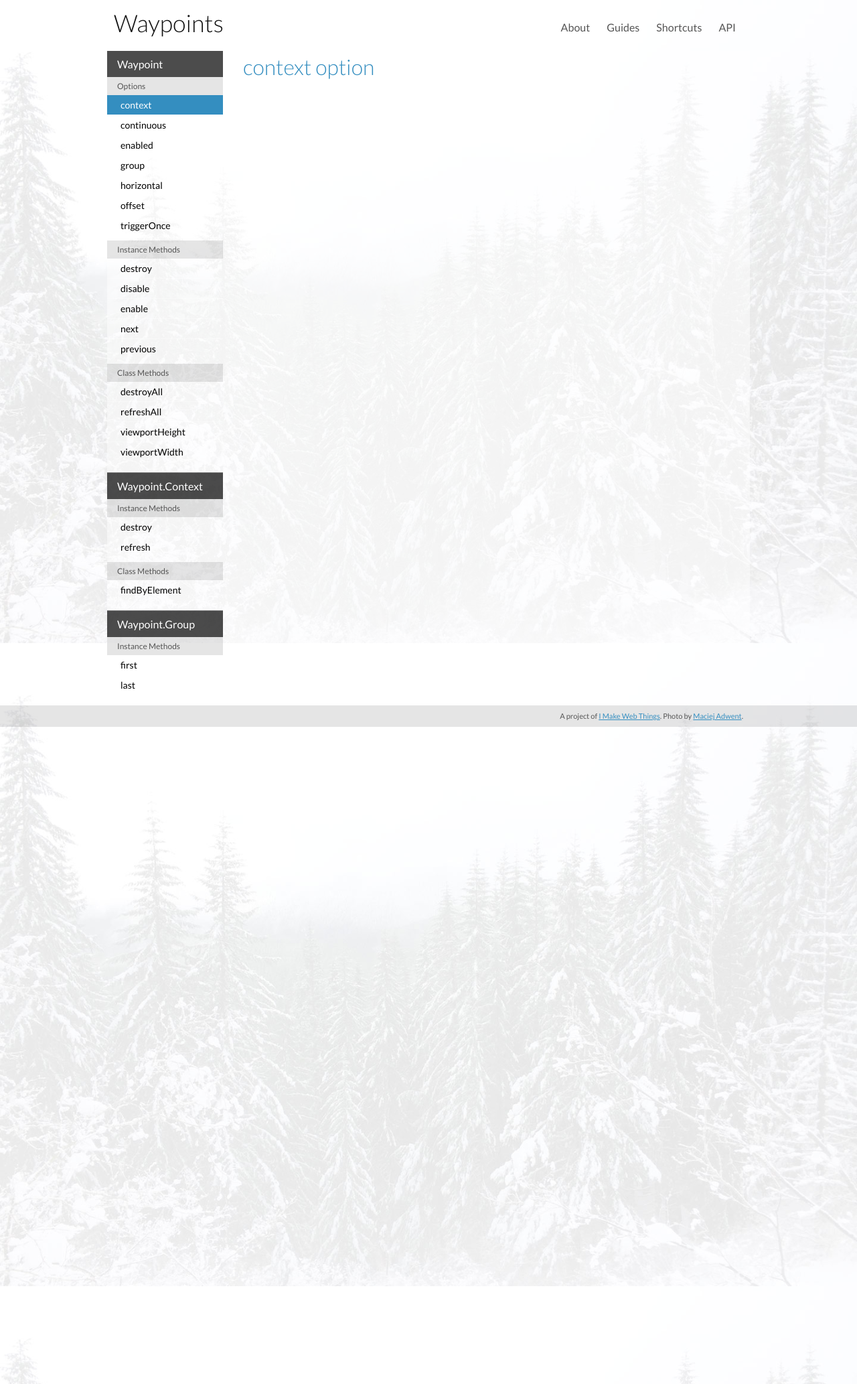
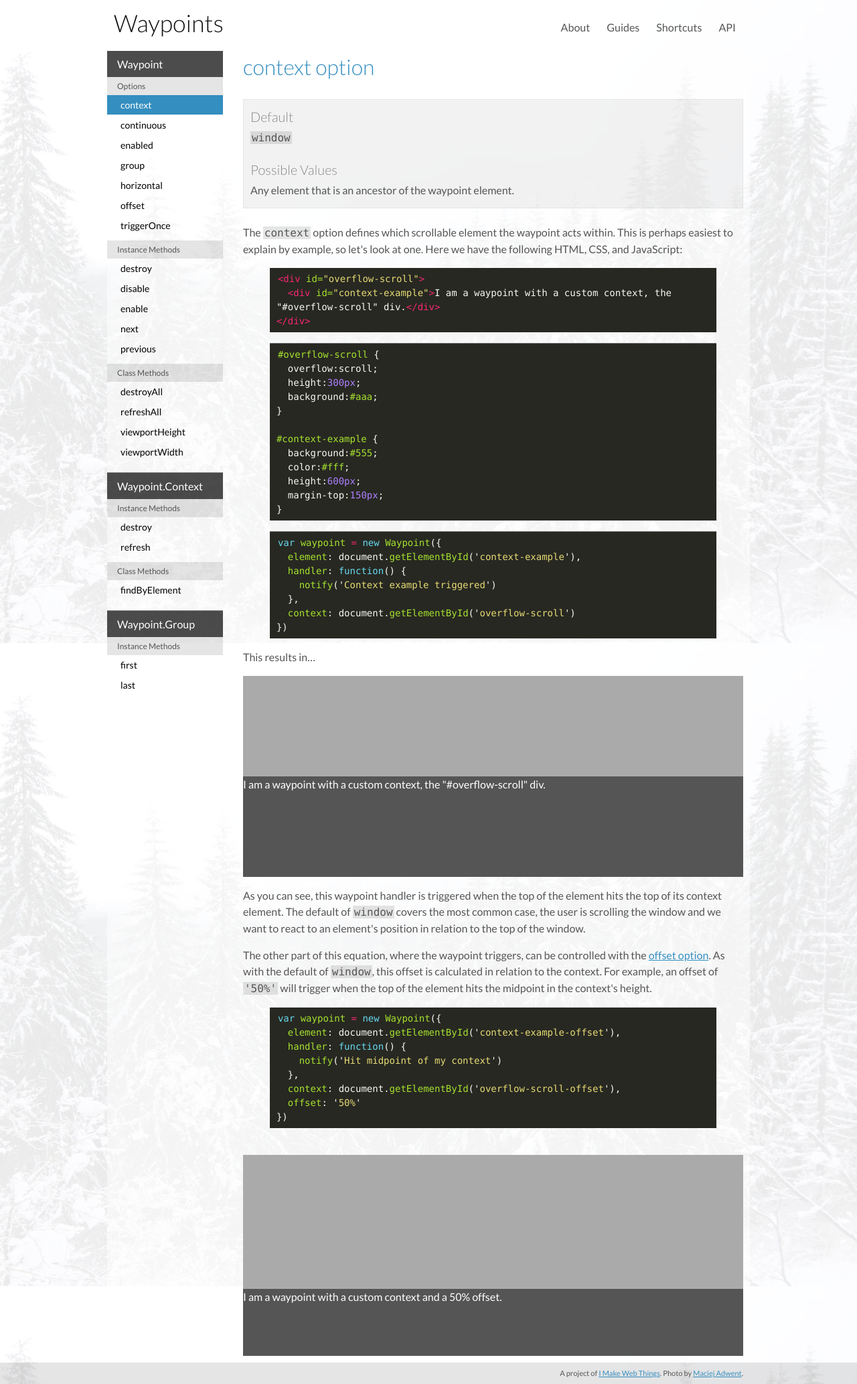
Before and after one commit to imakewebthings/waypoints, a Jekyll site: the page built from api/context-option/index.html, in a window 1280 px wide. Shown: the whole page at 67% size. Built offline with Jekyll 4.4.1, drawn with Linux system fonts in a browser that asks for light colours; nearby versions of some CDN libraries.

Commit message:
Context option

```diff
--- a/_scss/_monokai.scss
+++ b/_scss/_monokai.scss
@@ -1,4 +1,6 @@
-.highlight { background: rgb(39,40,34); color: #f8f8f2; overflow:auto; }
+.highlight { background: rgb(39,40,34); color: #f8f8f2; }
+.highlight + .highlight { border-top:1px solid rgba(255,255,255,.3); }
+.highlight pre { white-space:pre-wrap; }
 .highlight .hll { background-color: #49483e }
 .highlight .c { color: #75715e } /* Comment */
 .highlight .err { color: #960050; background-color: #1e0010 } /* Error */
--- a/api/context-option/index.html
+++ b/api/context-option/index.html
@@ -5,3 +5,70 @@ subsection: context-option
 ---
 
 <h2>context option</h2>
+
+<div class="reference">
+  <h3>Default</h3>
+  <p><code>window</code></p>
+  <h3>Possible Values</h3>
+  <p>Any element that is an ancestor of the waypoint element.</p>
+</div>
+
+<p>The <code>context</code> option defines which scrollable element the waypoint acts within. This is perhaps easiest to explain by example, so let's look at one. Here we have the following HTML, CSS, and JavaScript:</p>
+
+{% highlight html %}
+<div id="overflow-scroll">
+  <div id="context-example">I am a waypoint with a custom context, the "#overflow-scroll" div.</div>
+</div>
+{% endhighlight %}
+
+{% highlight css %}
+#overflow-scroll {
+  overflow:scroll;
+  height:300px;
+  background:#aaa;
+}
+
+#context-example {
+  background:#555;
+  color:#fff;
+  height:600px;
+  margin-top:150px;
+}
+{% endhighlight %}
+
+{% highlight js %}
+var waypoint = new Waypoint({
+  element: document.getElementById('context-example'),
+  handler: function() {
+    notify('Context example triggered')
+  },
+  context: document.getElementById('overflow-scroll')
+})
+{% endhighlight %}
+
+<p>This results in&hellip;</p>
+
+<div id="overflow-scroll">
+  <div id="context-example">I am a waypoint with a custom context, the "#overflow-scroll" div.</div>
+</div>
+
+<p>As you can see, this waypoint handler is triggered when the top of the element hits the top of its context element. The default of <code>window</code> covers the most common case, the user is scrolling the window and we want to react to an element's position in relation to the top of the window.</p>
+
+<p>The other part of this equation, where the waypoint triggers, can be controlled with the <a href="{{ site.url }}/api/offset-option">offset option</a>. As with the default of <code>window</code>, this offset is calculated in relation to the context. For example, an offset of <code>'50%'</code> will trigger when the top of the element hits the midpoint in the context's height.</p>
+
+{% highlight js %}
+var waypoint = new Waypoint({
+  element: document.getElementById('context-example-offset'),
+  handler: function() {
+    notify('Hit midpoint of my context')
+  },
+  context: document.getElementById('overflow-scroll-offset'),
+  offset: '50%'
+})
+{% endhighlight %}
+
+<br>
+
+<div id="overflow-scroll-offset">
+  <div id="context-example-offset">I am a waypoint with a custom context and a 50% offset.</div>
+</div>
--- a/css/styles.css
+++ b/css/styles.css
@@ -494,8 +494,13 @@ header {
 
 .highlight {
   background: #272822;
-  color: #f8f8f2;
-  overflow: auto; }
+  color: #f8f8f2; }
+
+.highlight + .highlight {
+  border-top: 1px solid rgba(255, 255, 255, 0.3); }
+
+.highlight pre {
+  white-space: pre-wrap; }
 
 .highlight .hll {
   background-color: #49483e; }
@@ -910,6 +915,23 @@ article {
 .np-next {
   background: blue; }
 
+#overflow-scroll, #overflow-scroll-offset {
+  overflow: scroll;
+  height: 300px;
+  background: #aaa; }
+
+#context-example {
+  background: #555;
+  color: #fff;
+  height: 600px;
+  margin-top: 150px; }
+
+#context-example-offset {
+  background: #555;
+  color: #fff;
+  height: 600px;
+  margin-top: 200px; }
+
 @media (min-width: 660px) {
   .reference {
     margin: 1.5em 0; } }
--- a/js/scripts.js
+++ b/js/scripts.js
@@ -132,6 +132,21 @@
         group: classname
       })
     })
+
+    $('#context-example').waypoint({
+      handler: function() {
+        notify('Context example triggered')
+      },
+      context: '#overflow-scroll'
+    })
+
+    $('#context-example-offset').waypoint({
+      handler: function() {
+        notify('Hit midpoint of my context')
+      },
+      context: '#overflow-scroll-offset',
+      offset: '50%'
+    })
   }
 
   $(function() {
```
Also changed, not shown: _scss/_api.scss (+20 -0 lines).
